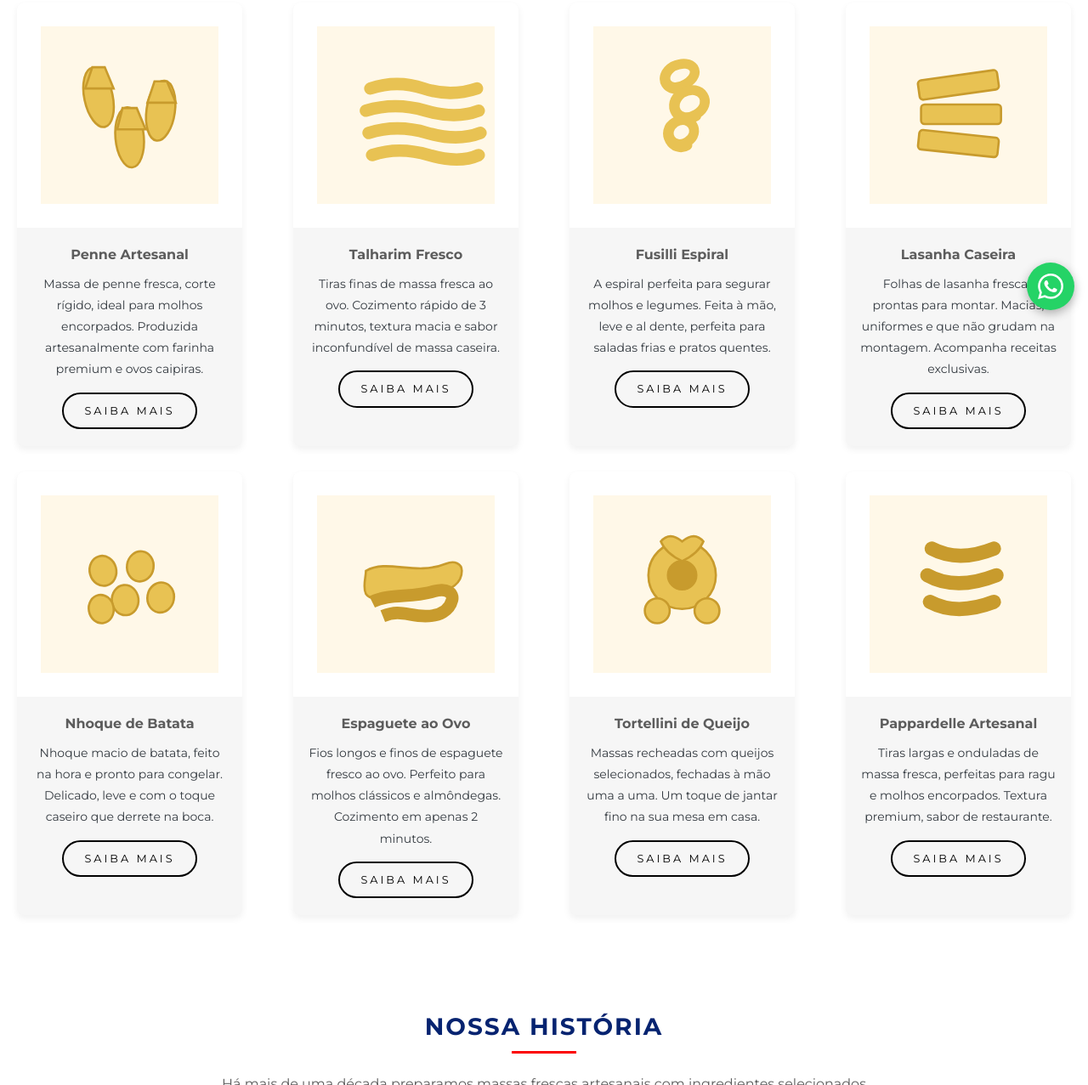
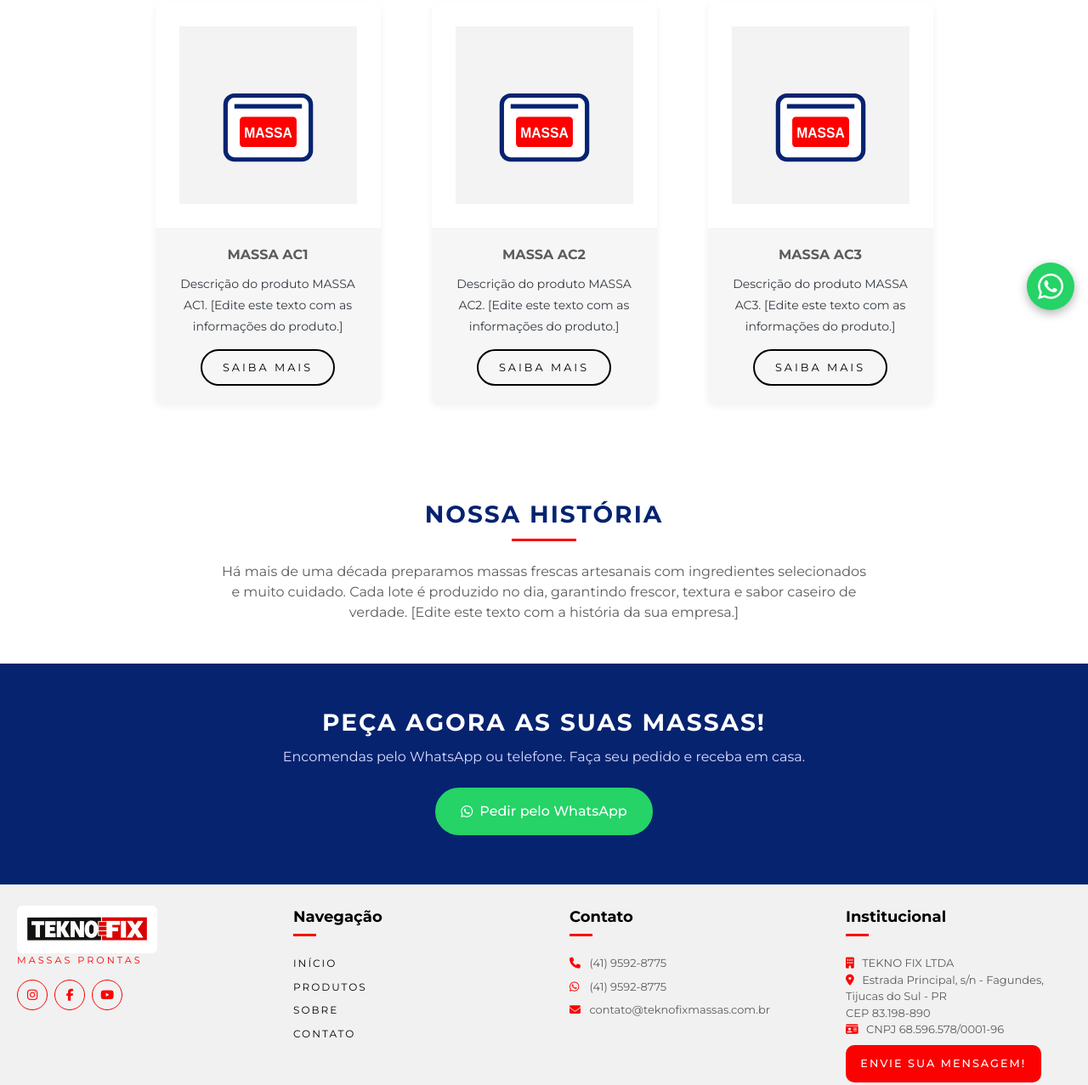
Before and after one commit to brunoxsdkl/massas-prontas, a plain HTML site: page index.html in a window 1280 px wide. Shown: the part 419-1696 px from the top of the page at 85% size. Drawn offline with Linux system fonts and the light colour scheme.

Commit message:
Remove cards de comida e substitui por placeholders MASSA AC1, AC2 e AC3

```diff
--- a/index.html
+++ b/index.html
@@ -37,10 +37,9 @@
         <li>
           <a href="index.html#produtos">Produtos <i class="fas fa-caret-down"></i></a>
           <ul class="sub-menu">
-            <li><a href="index.html#produtos">Penne Artesanal</a></li>
-            <li><a href="index.html#produtos">Talharim Fresco</a></li>
-            <li><a href="index.html#produtos">Fusilli Espiral</a></li>
-            <li><a href="index.html#produtos">Lasanha Caseira</a></li>
+            <li><a href="index.html#produtos">MASSA AC1</a></li>
+            <li><a href="index.html#produtos">MASSA AC2</a></li>
+            <li><a href="index.html#produtos">MASSA AC3</a></li>
           </ul>
         </li>
         <li><a href="index.html#sobre">Sobre</a></li>
@@ -75,98 +74,39 @@
           <!-- CARD 1 -->
           <div class="col-3 card card--prod">
             <div class="card__cover">
-              <img class="card__image" src="assets/img/massa-penne.svg" alt="Penne Artesanal" title="Penne Artesanal" loading="lazy">
+              <img class="card__image" src="assets/img/massa-placeholder.svg" alt="MASSA AC1" title="MASSA AC1" loading="lazy">
             </div>
             <div class="card__info">
-              <h2 class="card__title">Penne Artesanal</h2>
-              <p class="card__description">Massa de penne fresca, corte rígido, ideal para molhos encorpados. Produzida artesanalmente com farinha premium e ovos caipiras.</p>
-              <a class="card__button" href="#" title="Penne Artesanal">Saiba Mais</a>
+              <h2 class="card__title">MASSA AC1</h2>
+              <p class="card__description">Descrição do produto MASSA AC1. [Edite este texto com as informações do produto.]</p>
+              <a class="card__button" href="#" title="MASSA AC1">Saiba Mais</a>
             </div>
           </div>
 
           <!-- CARD 2 -->
           <div class="col-3 card card--prod">
             <div class="card__cover">
-              <img class="card__image" src="assets/img/massa-talharim.svg" alt="Talharim Fresco" title="Talharim Fresco" loading="lazy">
+              <img class="card__image" src="assets/img/massa-placeholder.svg" alt="MASSA AC2" title="MASSA AC2" loading="lazy">
             </div>
             <div class="card__info">
-              <h2 class="card__title">Talharim Fresco</h2>
-              <p class="card__description">Tiras finas de massa fresca ao ovo. Cozimento rápido de 3 minutos, textura macia e sabor inconfundível de massa caseira.</p>
-              <a class="card__button" href="#" title="Talharim Fresco">Saiba Mais</a>
+              <h2 class="card__title">MASSA AC2</h2>
+              <p class="card__description">Descrição do produto MASSA AC2. [Edite este texto com as informações do produto.]</p>
+              <a class="card__button" href="#" title="MASSA AC2">Saiba Mais</a>
             </div>
           </div>
 
           <!-- CARD 3 -->
           <div class="col-3 card card--prod">
             <div class="card__cover">
-              <img class="card__image" src="assets/img/massa-fusilli.svg" alt="Fusilli Espiral" title="Fusilli Espiral" loading="lazy">
+              <img class="card__image" src="assets/img/massa-placeholder.svg" alt="MASSA AC3" title="MASSA AC3" loading="lazy">
             </div>
             <div class="card__info">
-              <h2 class="card__title">Fusilli Espiral</h2>
-              <p class="card__description">A espiral perfeita para segurar molhos e legumes. Feita à mão, leve e al dente, perfeita para saladas frias e pratos quentes.</p>
-              <a class="card__button" href="#" title="Fusilli Espiral">Saiba Mais</a>
+              <h2 class="card__title">MASSA AC3</h2>
+              <p class="card__description">Descrição do produto MASSA AC3. [Edite este texto com as informações do produto.]</p>
+              <a class="card__button" href="#" title="MASSA AC3">Saiba Mais</a>
             </div>
           </div>
 
-          <!-- CARD 4 -->
-          <div class="col-3 card card--prod">
-            <div class="card__cover">
-              <img class="card__image" src="assets/img/massa-lasanha.svg" alt="Lasanha Caseira" title="Lasanha Caseira" loading="lazy">
-            </div>
-            <div class="card__info">
-              <h2 class="card__title">Lasanha Caseira</h2>
-              <p class="card__description">Folhas de lasanha frescas prontas para montar. Macias, uniformes e que não grudam na montagem. Acompanha receitas exclusivas.</p>
-              <a class="card__button" href="#" title="Lasanha Caseira">Saiba Mais</a>
-            </div>
-          </div>
-
-          <!-- CARD 5 -->
-          <div class="col-3 card card--prod">
-            <div class="card__cover">
-              <img class="card__image" src="assets/img/massa-nhoque.svg" alt="Nhoque de Batata" title="Nhoque de Batata" loading="lazy">
-            </div>
-            <div class="card__info">
-              <h2 class="card__title">Nhoque de Batata</h2>
-              <p class="card__description">Nhoque macio de batata, feito na hora e pronto para congelar. Delicado, leve e com o toque caseiro que derrete na boca.</p>
-              <a class="card__button" href="#" title="Nhoque de Batata">Saiba Mais</a>
-            </div>
-          </div>
-
-          <!-- CARD 6 -->
-          <div class="col-3 card card--prod">
-            <div class="card__cover">
-              <img class="card__image" src="assets/img/massa-gnocchi.svg" alt="Espaguete ao Ovo" title="Espaguete ao Ovo" loading="lazy">
-            </div>
-            <div class="card__info">
-              <h2 class="card__title">Espaguete ao Ovo</h2>
-              <p class="card__description">Fios longos e finos de espaguete fresco ao ovo. Perfeito para molhos clássicos e almôndegas. Cozimento em apenas 2 minutos.</p>
-              <a class="card__button" href="#" title="Espaguete ao Ovo">Saiba Mais</a>
-            </div>
-          </div>
-
-          <!-- CARD 7 -->
-          <div class="col-3 card card--prod">
-            <div class="card__cover">
-              <img class="card__image" src="assets/img/massa-tortellini.svg" alt="Tortellini de Queijo" title="Tortellini de Queijo" loading="lazy">
-            </div>
-            <div class="card__info">
-              <h2 class="card__title">Tortellini de Queijo</h2>
-              <p class="card__description">Massas recheadas com queijos selecionados, fechadas à mão uma a uma. Um toque de jantar fino na sua mesa em casa.</p>
-              <a class="card__button" href="#" title="Tortellini de Queijo">Saiba Mais</a>
-            </div>
-          </div>
-
-          <!-- CARD 8 -->
-          <div class="col-3 card card--prod">
-            <div class="card__cover">
-              <img class="card__image" src="assets/img/massa-pappardelle.svg" alt="Pappardelle Artesanal" title="Pappardelle Artesanal" loading="lazy">
-            </div>
-            <div class="card__info">
-              <h2 class="card__title">Pappardelle Artesanal</h2>
-              <p class="card__description">Tiras largas e onduladas de massa fresca, perfeitas para ragu e molhos encorpados. Textura premium, sabor de restaurante.</p>
-              <a class="card__button" href="#" title="Pappardelle Artesanal">Saiba Mais</a>
-            </div>
-          </div>
 
         </div>
       </div>
```
Also changed, not shown: assets/img/massa-fusilli.svg (deleted), assets/img/massa-gnocchi.svg (deleted), assets/img/massa-lasanha.svg (deleted), assets/img/massa-nhoque.svg (deleted), assets/img/massa-pappardelle.svg (deleted), assets/img/massa-penne.svg (deleted), assets/img/massa-placeholder.svg (added), assets/img/massa-talharim.svg (deleted), assets/img/massa-tortellini.svg (deleted).
